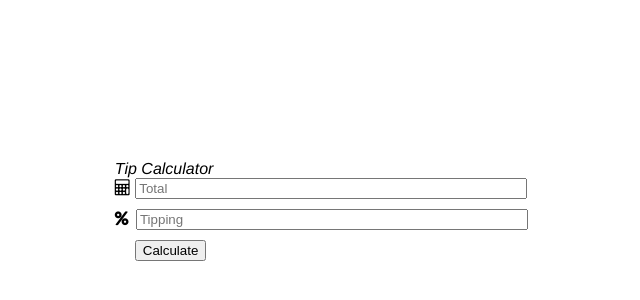
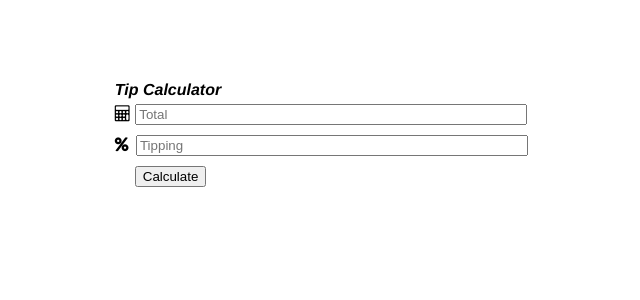
Before and after one commit to NeedlesP/Tip-Gen-Project, a plain HTML site: page index.html in a window 1280 px wide. Shown: the part 250-550 px from the top of the page, without its empty margins (314-954 px from the left). Drawn offline with Linux system fonts and the light colour scheme.

Commit message:
lost track of what commit this is

```diff
--- a/css/styles.css
+++ b/css/styles.css
@@ -16,7 +16,7 @@ body{
     display: flex;
     justify-content: center;
     align-content: center;
-    margin-top: 31%;
+    margin-top: 25vw;
     font-family: Helvetica, Arial, sans-serif ;
 }
 
@@ -26,6 +26,9 @@ margin-top: 10px;
 }
 #title{
     font-style: italic;
+    margin-bottom: 5px;
+    font-weight: 600;
+
 }
 #everythingWrapper{
     width: 33vw;
```
